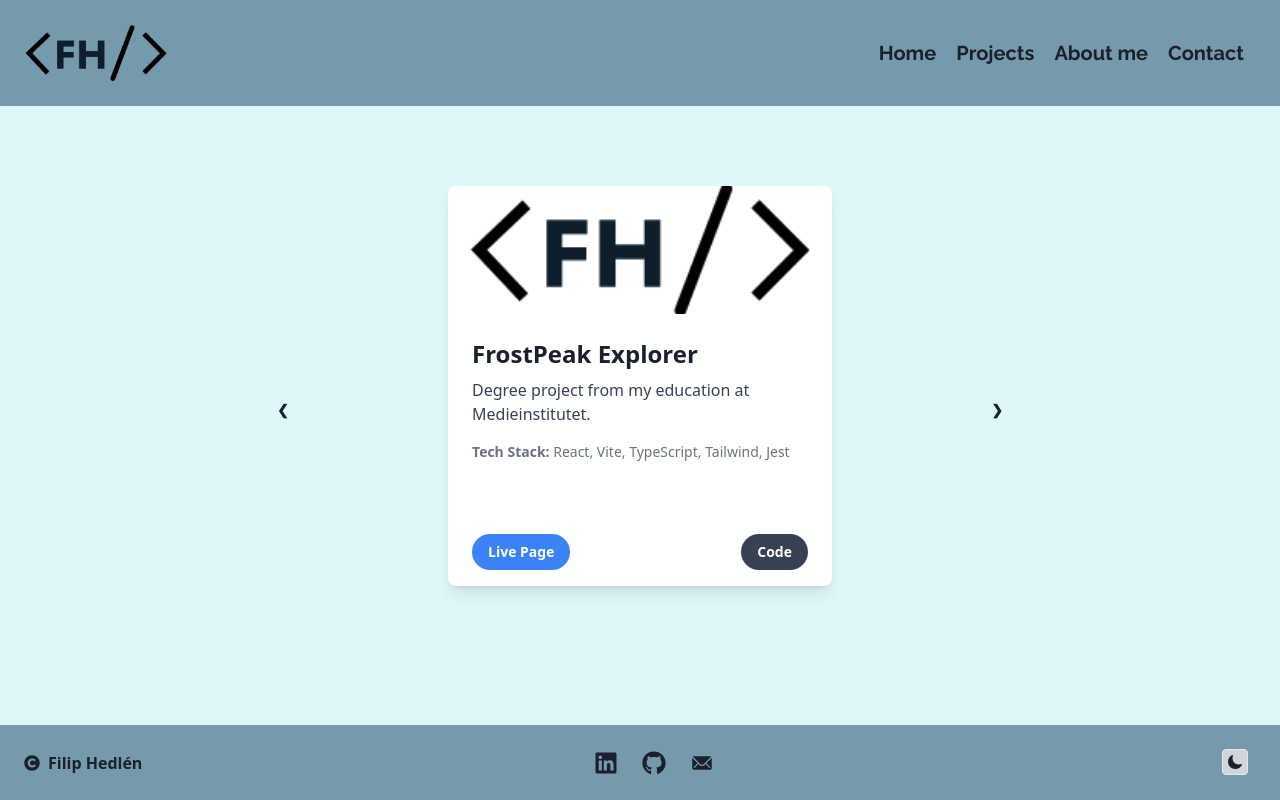
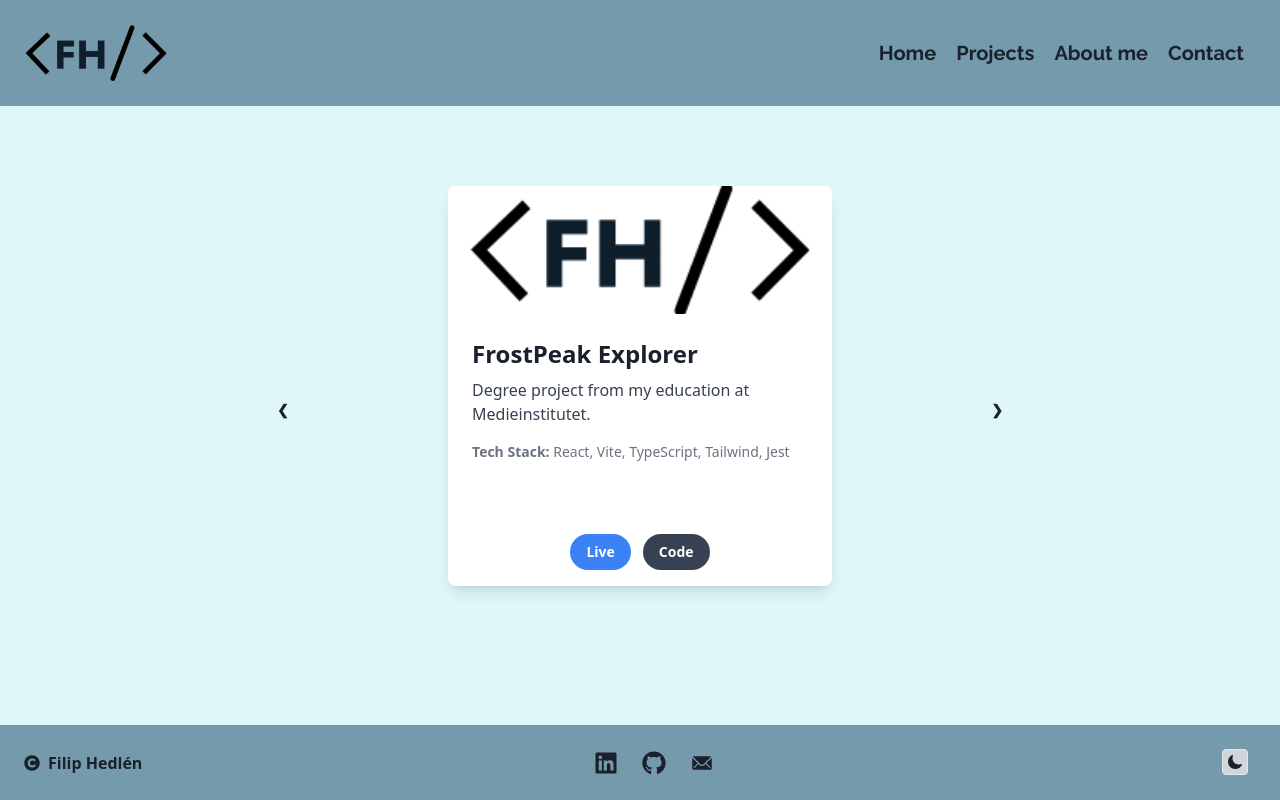
Before and after one commit to FilipHedlen/Portfolio-new, a React (Vite) app in the folder Portfolio-new/: page /projects in a window 1280 px wide. Built offline with nearby package versions, Linux system fonts and the light colour scheme; grey boxes are pictures that could not be loaded.

Commit message:
Tailwind config, animation added to card carousel

```diff
--- a/Portfolio-new/src/components/ProjectCards/ProjectCards/ProjectCards.tsx
+++ b/Portfolio-new/src/components/ProjectCards/ProjectCards/ProjectCards.tsx
@@ -22,15 +22,15 @@ const ProjectCards: React.FC<ProjectProps> = ({ title, description, techStack, i
           <strong>Tech Stack:</strong> {techStack}
         </p>
       </div>
-      <div className="px-6 py-4 flex justify-between">
+      <div className="px-6 py-4 flex justify-center">
         {liveLink && (
           <a
             href={liveLink}
             target="_blank"
             rel="noopener noreferrer"
-            className="inline-block bg-blue-500 hover:bg-blue-600 text-white rounded-full px-4 py-2 text-sm font-semibold transition duration-300"
+            className="inline-block bg-blue-500 hover:bg-blue-600 text-white rounded-full px-4 py-2 mr-3 text-sm font-semibold transition duration-300"
           >
-            Live Page
+            Live
           </a>
         )}
         {codeLink && (
--- a/Portfolio-new/src/components/ProjectCards/ProjectCarousel/ProjectCarousel.tsx
+++ b/Portfolio-new/src/components/ProjectCards/ProjectCarousel/ProjectCarousel.tsx
@@ -4,22 +4,31 @@ import { projects } from '../../../data/projectData';
 
 const ProjectsCarousel: React.FC = () => {
   const [currentIndex, setCurrentIndex] = useState(0);
+  const [direction, setDirection] = useState<'left' | 'right'>('right');
 
   const handlePrev = () => {
+    setDirection('left');
     setCurrentIndex((prevIndex) => (prevIndex === 0 ? projects.length - 1 : prevIndex - 1));
   };
 
   const handleNext = () => {
+    setDirection('right');
     setCurrentIndex((prevIndex) => (prevIndex === projects.length - 1 ? 0 : prevIndex + 1));
   };
 
   return (
     <div className="relative w-full max-w-[800px] mx-auto">
-      <div className={`flex transition-transform duration-500 ease-in-out ${currentIndex === 0 ? 'animate-slideIn' : 'animate-slideOut'}`}>
+      <div className="overflow-hidden">
+        <div
+          className={`flex transition-transform duration-500 ease-in-out transform ${
+            direction === 'right' ? 'translate-x-[-100%]' : 'translate-x-[100%]'
+          }`}
+          style={{ transform: `translateX(-${currentIndex * 100}%)` }}
+        >
           {projects.map((project, index) => (
             <div
               id={`slide${index + 1}`}
-            className={`carousel-item w-full flex justify-center my-20 min-w-[800px] ${index === currentIndex ? 'block' : 'hidden'}`}
+              className="carousel-item w-full flex justify-center my-20 min-w-[800px]"
               key={project.id}
             >
               <ProjectCards
@@ -32,6 +41,7 @@ const ProjectsCarousel: React.FC = () => {
               />
             </div>
           ))}
+        </div>
       </div>
       <div className="absolute top-1/2 left-0 right-0 flex justify-between px-5">
         <button
--- a/Portfolio-new/tailwind.config.js
+++ b/Portfolio-new/tailwind.config.js
@@ -27,17 +27,17 @@ export default {
       },
       keyframes: {
         slideIn: {
-          '0%': { transform: 'translateX(100%)', opacity: '0' },
-          '100%': { transform: 'translateX(0%)', opacity: '1' },
+          '0%': { transform: 'translateX(100%)' },
+          '100%': { transform: 'translateX(0)' },
         },
         slideOut: {
-          '0%': { transform: 'translateX(0%)', opacity: '1' },
-          '100%': { transform: 'translateX(-100%)', opacity: '0' },
+          '0%': { transform: 'translateX(0)' },
+          '100%': { transform: 'translateX(-100%)' },
         },
       },
       animation: {
-        slideIn: 'slideIn 0.5s ease-in-out',
-        slideOut: 'slideOut 0.5s ease-in-out',
+        slideIn: 'slideIn 0.5s ease-in-out forwards',
+        slideOut: 'slideOut 0.5s ease-in-out forwards',
       },
     },
   },
```
Lines whose indentation alone changed are shown as unchanged.
